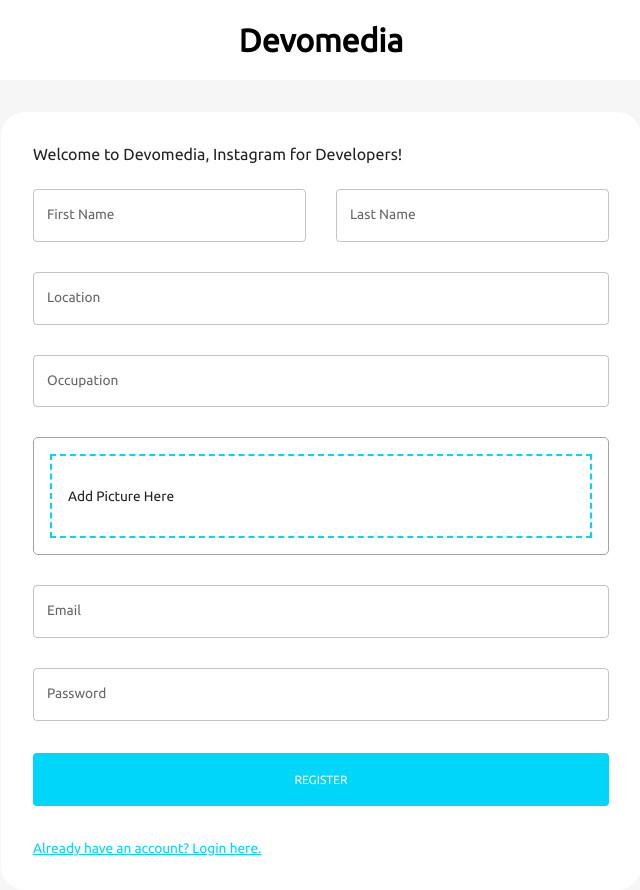
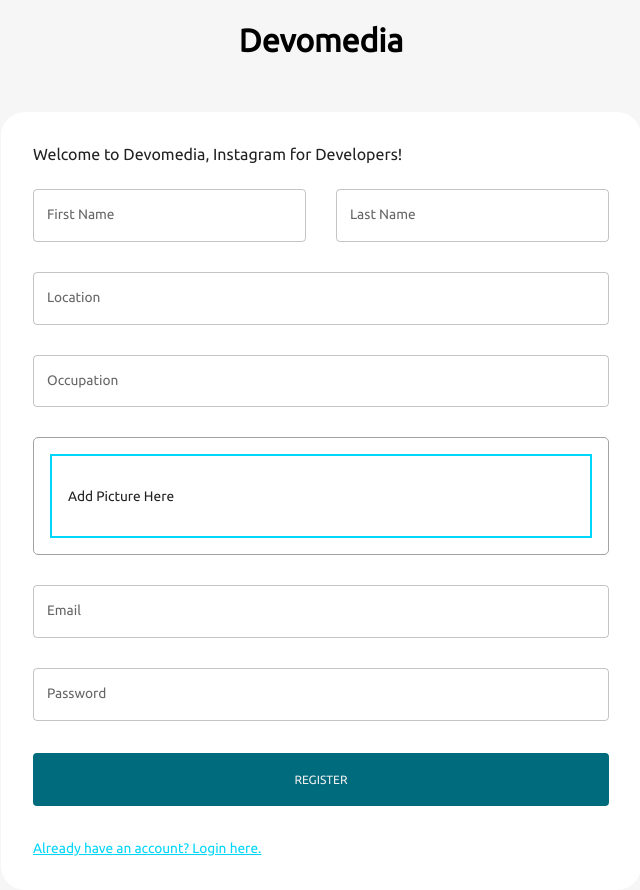
Before and after one commit to vasujhawar2001/Devomedia, a React (Create React App) app in the folder client/: page / in a window 1280 px wide. Both pictures are taken after a click on the element "Don't have an account? Sign Up here.". Shown: the whole page, without its empty margins (319-959 px from the left). Built offline with nearby package versions, Linux system fonts and the light colour scheme; the HTML template or start-up script is replaced by a standard one.

Commit message:
final login&navabar component

```diff
--- a/client/package.json
+++ b/client/package.json
@@ -11,13 +11,16 @@
     "@testing-library/jest-dom": "^5.16.5",
     "@testing-library/react": "^13.4.0",
     "@testing-library/user-event": "^13.5.0",
+    "formik": "^2.2.9",
     "react": "^18.2.0",
     "react-dom": "^18.2.0",
+    "react-dropzone": "^14.2.3",
     "react-redux": "^8.0.5",
     "react-router-dom": "^6.8.0",
     "react-scripts": "5.0.1",
     "redux-persist": "^6.0.0",
-    "web-vitals": "^2.1.4"
+    "web-vitals": "^2.1.4",
+    "yup": "^0.32.11"
   },
   "scripts": {
     "start": "react-scripts start",
--- a/client/src/scenes/loginPage/Form.jsx
+++ b/client/src/scenes/loginPage/Form.jsx
@@ -189,7 +189,7 @@ const Form = () => {
                     {({ getRootProps, getInputProps }) => (
                       <Box
                         {...getRootProps()}
-                        border={`2px dashed ${palette.primary.main}`}
+                        border={`2px solid ${palette.primary.main}`}
                         p="1rem"
                         sx={{ "&:hover": { cursor: "pointer" } }}
                       >
@@ -240,8 +240,8 @@ const Form = () => {
               sx={{
                 m: "2rem 0",
                 p: "1rem",
-                backgroundColor: palette.primary.main,
-                color: palette.background.alt,
+                backgroundColor: palette.primary.dark,
+                color: palette.neutral.light,
                 "&:hover": { color: palette.primary.main },
               }}
             >
--- a/client/src/scenes/loginPage/index.jsx
+++ b/client/src/scenes/loginPage/index.jsx
@@ -8,7 +8,7 @@ const LoginPage = () => {
     <Box>
       <Box
         width="100%"
-        backgroundColor={theme.palette.background.alt}
+        backgroundColor={theme.palette.background.default}
         p="1rem 6%"
         textAlign="center"
       >
--- a/client/src/scenes/navbar/index.jsx
+++ b/client/src/scenes/navbar/index.jsx
@@ -41,7 +41,7 @@ const NavBar = () => {
   const primaryLight = theme.palette.primary.light;
   const alt = theme.palette.background.alt;
 
-  const fullName = "Vasu Jhawar" ||`${user.firstName} ${user.lastName}`;
+  const fullName = `${user.firstName} ${user.lastName}`;
 
   return (
     <FlexBetween padding="1rem 6%" backgroundColor={alt}>
@@ -49,7 +49,7 @@ const NavBar = () => {
         <Typography
           fontWeight="bold"
           fontSize="clamp(1rem, 2rem, 2.25rem)"
-          color="black"
+          color={theme.palette.neutral.main}
           onClick={() => navigate("/home")}
           sx={{
             "&:hover": {
```
Also changed, not shown: 1 other file (tests, documents, lock files or other folders).
